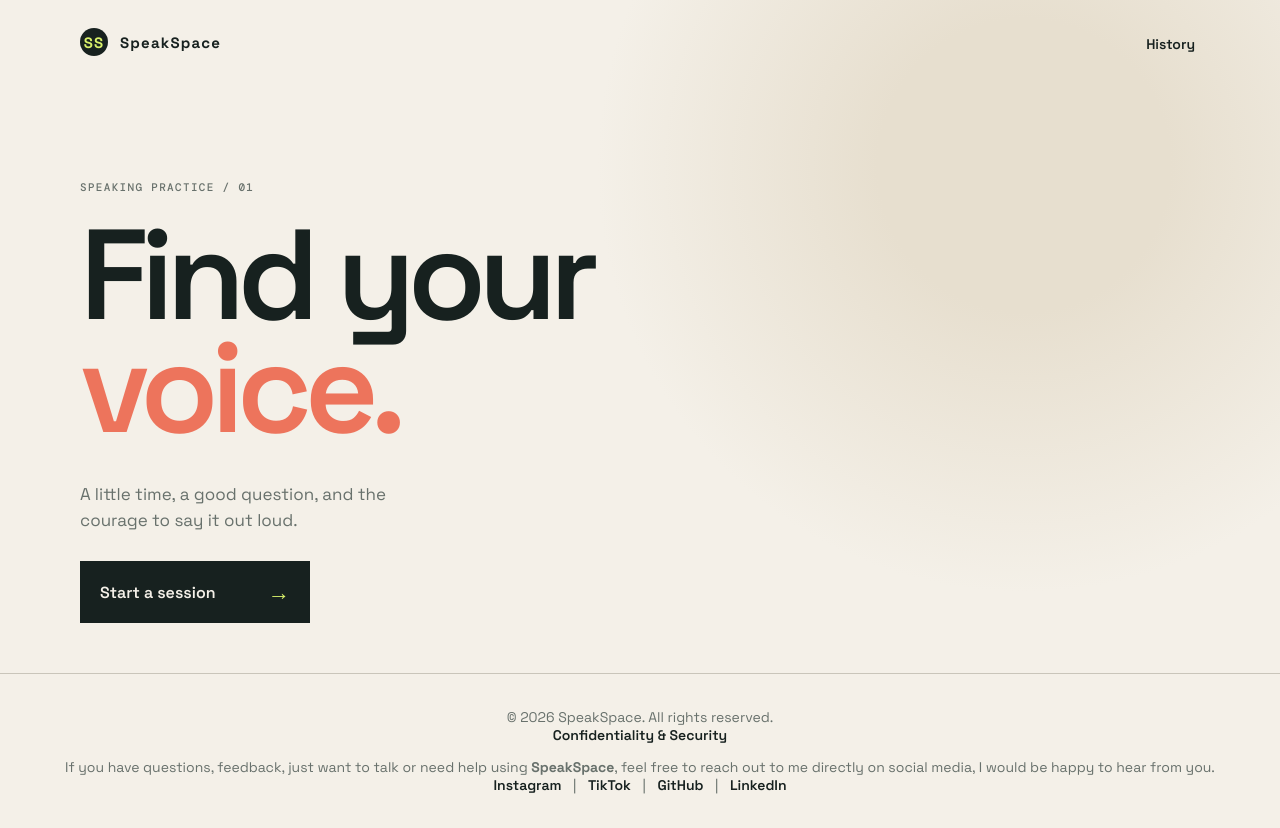
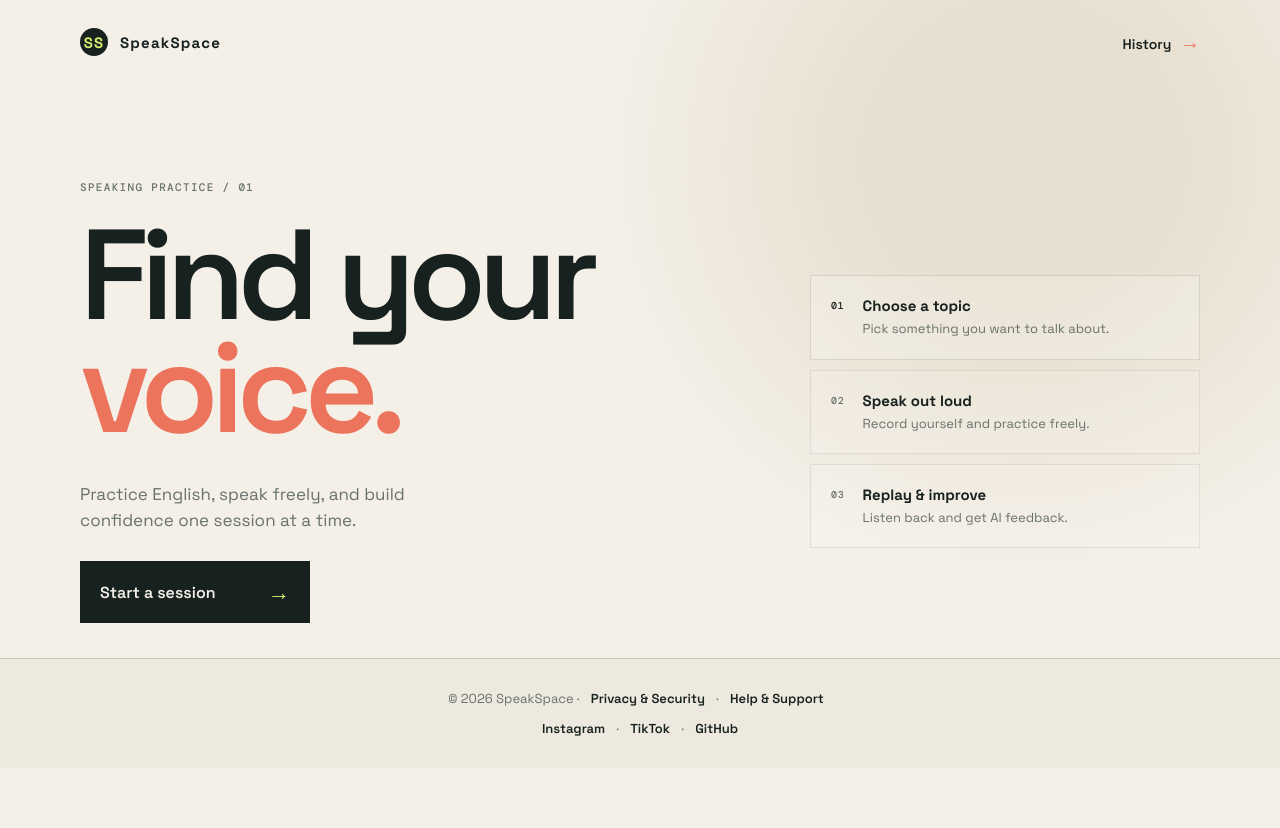
Before and after one commit to johnkambembe/SpeakSpace, a website: page index.html in a window 1280 px wide. After the commit the page ends 800 px from the top, so only its background shows below. Drawn offline with nearby package versions, Linux system fonts and the light colour scheme.

Commit message:
desin, home pages updates

```diff
--- a/design/style.css
+++ b/design/style.css
@@ -71,6 +71,96 @@ a {
     max-width:1180px;
     margin:12vh auto 0;
     padding:0 30px;
+}
+
+.home-hero {
+    display: grid;
+    grid-template-columns: minmax(0, 1fr) 390px;
+    align-items: center;
+    gap: 90px;
+}
+
+.home-intro {
+    max-width: 650px;
+}
+
+.home-steps {
+    display: flex;
+    flex-direction: column;
+    gap: 10px;
+    margin-top: 20px;
+}
+
+.step-card {
+    display: flex;
+    align-items: flex-start;
+    gap: 18px;
+
+    padding: 20px;
+
+    border: 1px solid rgba(0, 0, 0, .08);
+    background: rgba(255, 255, 255, .10);
+
+    transition:
+        transform .25s ease,
+        background .25s ease,
+        border-color .25s ease;
+}
+
+.step-card:hover {
+    transform: translateX(-6px);
+    border-color: rgba(0, 0, 0, .15);
+    background: rgba(235, 230, 218, .55);
+}
+
+.step-card-main {
+    background: rgba(255, 255, 255, .20);
+    border-color: rgba(0, 0, 0, .10);
+}
+
+.step-number {
+    font: 500 10px 'DM Mono', monospace;
+    color: var(--muted);
+    letter-spacing: .08em;
+    padding-top: 3px;
+}
+
+.step-card-main .step-number {
+    color: var(--ink);
+}
+
+.step-card strong {
+    display: block;
+    font-size: 15px;
+    margin-bottom: 5px;
+}
+
+.step-card p {
+    margin: 0;
+    color: var(--muted);
+    font-size: 13px;
+    line-height: 1.4;
+}
+
+
+/* Petite interaction sur le bouton */
+
+.button-primary {
+    transition:
+        transform .2s ease,
+        background .2s ease;
+}
+
+.button-primary:hover {
+    transform: translateX(5px);
+}
+
+.button-primary span {
+    transition: transform .2s ease;
+}
+
+.button-primary:hover span {
+    transform: translateX(5px);
 }
 
 .eyebrow {
@@ -414,22 +504,58 @@ h1 em {
 }
 
 .result-actions {
-    display:flex;
-    gap:9px; flex-wrap:wrap;
+    display: flex;
+    gap: 10px;
+    flex-wrap: wrap;
+    margin-top: 18px;
 }
 
+.result-actions button {
+    min-height: 48px;
+    padding: 12px 18px;
+    font-family: inherit;
+    font-size: 13px;
+    font-weight: 600;
+    cursor: pointer;
+
+    transition:
+        transform .2s ease,
+        background .2s ease,
+        border-color .2s ease;
+}
+
+
+.result-actions .button-primary {
+    background: var(--ink);
+    color: white;
+    border: 1px solid var(--ink);
+}
+
+.result-actions .button-primary:hover {
+    transform: translateY(-2px);
+    background: #26302d;
+}
+
+
 .secondary-button {
-    border:1px solid var(--ink);
-    padding:12px 17px;
-    background:transparent;
-    cursor:pointer;
-    font-weight:600;
+    border: 1px solid rgba(0, 0, 0, .25);
+    padding: 12px 18px;
+    background: transparent;
+    color: var(--ink);
+    cursor: pointer;
+    font-weight: 600;
+}
+
+.secondary-button:hover {
+    transform: translateY(-2px);
+    background: rgba(255, 255, 255, .35);
+    border-color: var(--ink);
 }
 
 .saved-message {
-    color:#4e792e;
-    font-size:14px;
-    margin-top:12px;
+    color: #4e792e;
+    font-size: 14px;
+    margin-top: 12px;
 }
 
 .history-list {
@@ -525,12 +651,12 @@ h1 em {
 
 .site-footer {
   text-align: center;
-  padding: 20px;
-  margin-top: 50px;
+  padding: 18px 20px;
+  margin-top: 35px;
   border-top: 1px solid var(--line);
-  font-size: 14px;
+  font-size: 13px;
   color: var(--muted);
-  background: var(--paper);
+  background: #eee9df;
 }
 
 .site-footer a {
@@ -800,6 +926,19 @@ h1 em {
     padding: 20px;
   }
 
+  .home-hero {
+    grid-template-columns: 1fr;
+    gap: 55px;
+}
+
+.home-steps {
+    margin-top: 0;
+}
+
+.step-card:hover {
+    transform: none;
+}
+
 }
 
 
--- a/index.html
+++ b/index.html
@@ -14,33 +14,73 @@
 
     <header class="site-header">
       <a class="brand" href="index.html"><span class="brand-mark">SS</span> SpeakSpace</a>
-      <a class="text-link" href="./pages/history.html">History <span></span></a>
+      <a class="text-link" href="./pages/history.html">History <span>→</span></a>
     </header>
 
 <main class="home-content">
 
+  <div class="home-hero">
+
+    <div class="home-intro">
       <p class="eyebrow">SPEAKING PRACTICE / 01</p>
+
       <h1>Find your<br><em>voice.</em></h1>
-      <p class="intro">A little time, a good question, and the courage to say it out loud.</p>
-      <a class="button button-primary button-large" href="./pages/topics.html">Start a session <span>→</span></a>
+
+      <p class="intro">
+        Practice English, speak freely, and build confidence one session at a time.
+      </p>
+
+      <a class="button button-primary button-large" href="./pages/topics.html">
+        Start a session <span>→</span>
+      </a>
+    </div>
 
 
+    <div class="home-steps">
+
+      <div class="step-card step-card-main">
+        <span class="step-number">01</span>
+        <div>
+          <strong>Choose a topic</strong>
+          <p>Pick something you want to talk about.</p>
+        </div>
+      </div>
+
+      <div class="step-card">
+        <span class="step-number">02</span>
+        <div>
+          <strong>Speak out loud</strong>
+          <p>Record yourself and practice freely.</p>
+        </div>
+      </div>
+
+      <div class="step-card">
+        <span class="step-number">03</span>
+        <div>
+          <strong>Replay & improve</strong>
+          <p>Listen back and get AI feedback.</p>
+        </div>
+      </div>
+
+    </div>
+
+  </div>
 
 </main>
 
 <footer class="site-footer">
-  <p>© 2026 SpeakSpace. All rights reserved. <br><a href="./pages/Confidentiality.html">Confidentiality & Security</a> </p>
   <p>
-     If you have questions, feedback, just want to talk or need help using <strong>SpeakSpace</strong>,
-    feel free to reach out to me directly on social media, I would be happy to hear from you. <br>
+    © 2026 SpeakSpace ·
+    <a href="./pages/Confidentiality.html">Privacy & Security</a> ·
+    <a href="https://wa.me/243964060765" target="_blank">Help & Support</a>
+  </p>
 
-    <a href="https://www.instagram.com/john.kambembe?igsi=MXZ0dnB3ZnM5NzZvbQ==" target="_blank">Instagram</a> |
-    <a href="https://www.tiktok.com/@john.kambembe6?_r=1&_t=ZS-99IWUWMw0jB" target="_blank">TikTok</a> |
-    <a href="https://github.com/johnkambembe" target="_blank">GitHub</a> |
-    <a href="https://www.linkedin.com/in/john-kambembe-6901733a9" target="_blank">LinkedIn</a>
+  <p>
+    <a href="https://www.instagram.com/john.kambembe" target="_blank">Instagram</a> ·
+    <a href="https://www.tiktok.com/@john.kambembe6" target="_blank">TikTok</a> ·
+    <a href="https://github.com/johnkambembe" target="_blank">GitHub</a>
   </p>
 </footer>
-
 
 <script type="module">
   import { inject } from "https://cdn.jsdelivr.net/npm/@vercel/analytics/+esm";
--- a/js/topics.js
+++ b/js/topics.js
@@ -460,10 +460,10 @@ function showTopic(categoryKey, topic) {
   <p class="eyebrow">YOUR SELECTED TOPIC / ${category.label.toUpperCase()}</p>
   <h2>“${topic}”</h2><span class="duration-label">SPEAKING TIME</span>
     <div class="duration-options">
+      <button class="duration-option" data-duration="30">30 sec</button>
       <button class="duration-option" data-duration="60">1 min</button>
       <button class="duration-option selected" data-duration="120">2 min</button>
-      <button class="duration-option" data-duration="300">5 min</button>
-      <button class="duration-option" data-duration="600">10 min</button>
+      <button class="duration-option" data-duration="180">3 min</button>
     </div>
   <button id="startSession" class="start-session">Continue to practice →</button>
   </div>`;
```
Also changed, not shown: pages/Confidentiality.html (+2 -2 lines), pages/history.html (+8 -8 lines), pages/topics.html (+11 -10 lines).
